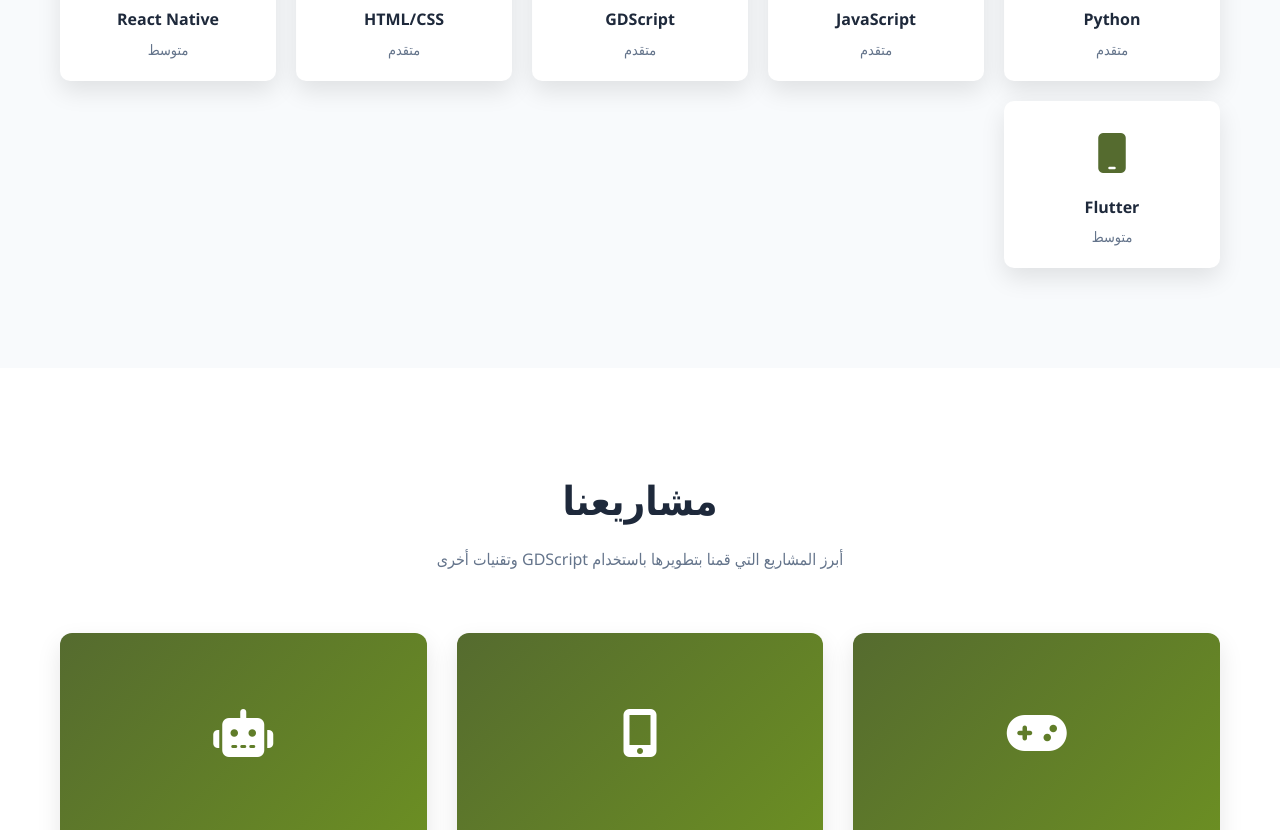
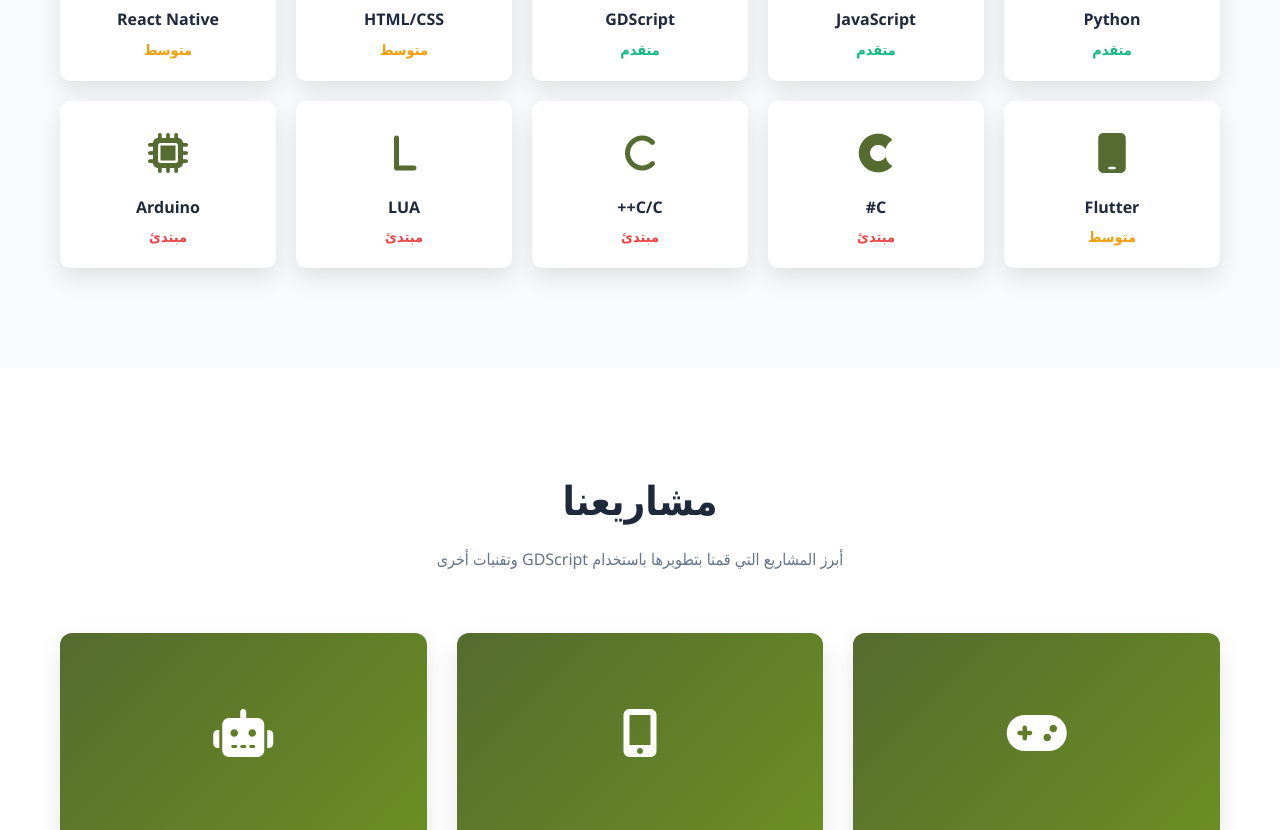
Before and after one commit to MOUMENE655/Peara, a plain HTML site: page index.html in a window 1280 px wide. Shown: the part 2322-3152 px from the top of the page. Drawn offline with Linux system fonts and the light colour scheme.

Commit message:
Update index.html

```diff
--- a/index.html
+++ b/index.html
@@ -393,8 +393,20 @@
         }
 
         .language-level {
-            color: var(--gray);
             font-size: 0.9rem;
+            font-weight: 600;
+        }
+
+        .level-advanced {
+            color: var(--success);
+        }
+
+        .level-intermediate {
+            color: var(--warning);
+        }
+
+        .level-beginner {
+            color: var(--error);
         }
 
         .projects {
@@ -855,7 +867,7 @@
                         <i class="fab fa-python"></i>
                     </div>
                     <div class="language-name">Python</div>
-                    <div class="language-level">متقدم</div>
+                    <div class="language-level level-advanced">متقدم</div>
                 </div>
 
                 <div class="language-item">
@@ -863,7 +875,7 @@
                         <i class="fab fa-js-square"></i>
                     </div>
                     <div class="language-name">JavaScript</div>
-                    <div class="language-level">متقدم</div>
+                    <div class="language-level level-advanced">متقدم</div>
                 </div>
 
                 <div class="language-item">
@@ -871,7 +883,7 @@
                         <i class="fas fa-code"></i>
                     </div>
                     <div class="language-name">GDScript</div>
-                    <div class="language-level">متقدم</div>
+                    <div class="language-level level-advanced">متقدم</div>
                 </div>
 
                 <div class="language-item">
@@ -879,7 +891,7 @@
                         <i class="fab fa-html5"></i>
                     </div>
                     <div class="language-name">HTML/CSS</div>
-                    <div class="language-level">متقدم</div>
+                    <div class="language-level level-intermediate">متوسط</div>
                 </div>
 
                 <div class="language-item">
@@ -887,7 +899,7 @@
                         <i class="fab fa-react"></i>
                     </div>
                     <div class="language-name">React Native</div>
-                    <div class="language-level">متوسط</div>
+                    <div class="language-level level-intermediate">متوسط</div>
                 </div>
 
                 <div class="language-item">
@@ -895,7 +907,39 @@
                         <i class="fas fa-mobile"></i>
                     </div>
                     <div class="language-name">Flutter</div>
-                    <div class="language-level">متوسط</div>
+                    <div class="language-level level-intermediate">متوسط</div>
+                </div>
+
+                <div class="language-item">
+                    <div class="language-icon">
+                        <i class="fab fa-cuttlefish"></i>
+                    </div>
+                    <div class="language-name">C#</div>
+                    <div class="language-level level-beginner">مبتدئ</div>
+                </div>
+
+                <div class="language-item">
+                    <div class="language-icon">
+                        <i class="fas fa-c"></i>
+                    </div>
+                    <div class="language-name">C/C++</div>
+                    <div class="language-level level-beginner">مبتدئ</div>
+                </div>
+
+                <div class="language-item">
+                    <div class="language-icon">
+                        <i class="fas fa-l"></i>
+                    </div>
+                    <div class="language-name">LUA</div>
+                    <div class="language-level level-beginner">مبتدئ</div>
+                </div>
+
+                <div class="language-item">
+                    <div class="language-icon">
+                        <i class="fas fa-microchip"></i>
+                    </div>
+                    <div class="language-name">Arduino</div>
+                    <div class="language-level level-beginner">مبتدئ</div>
                 </div>
             </div>
         </div>
```
